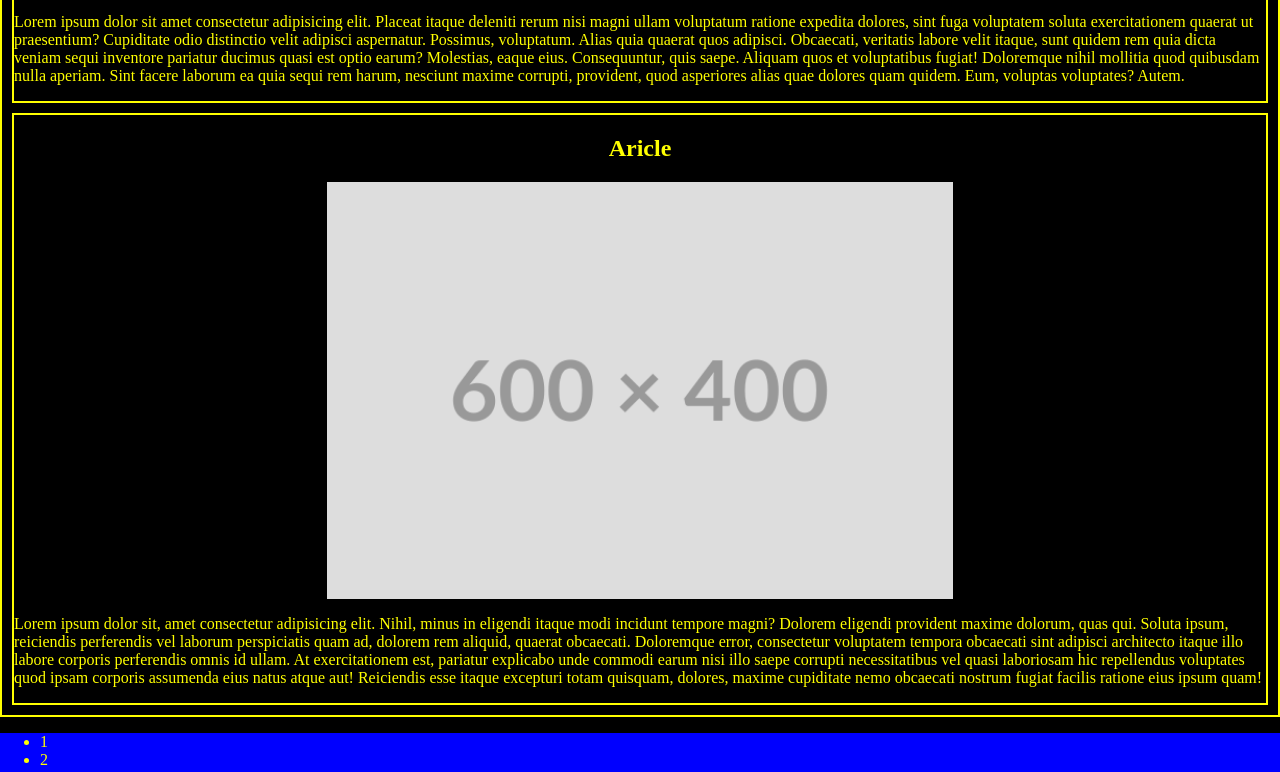
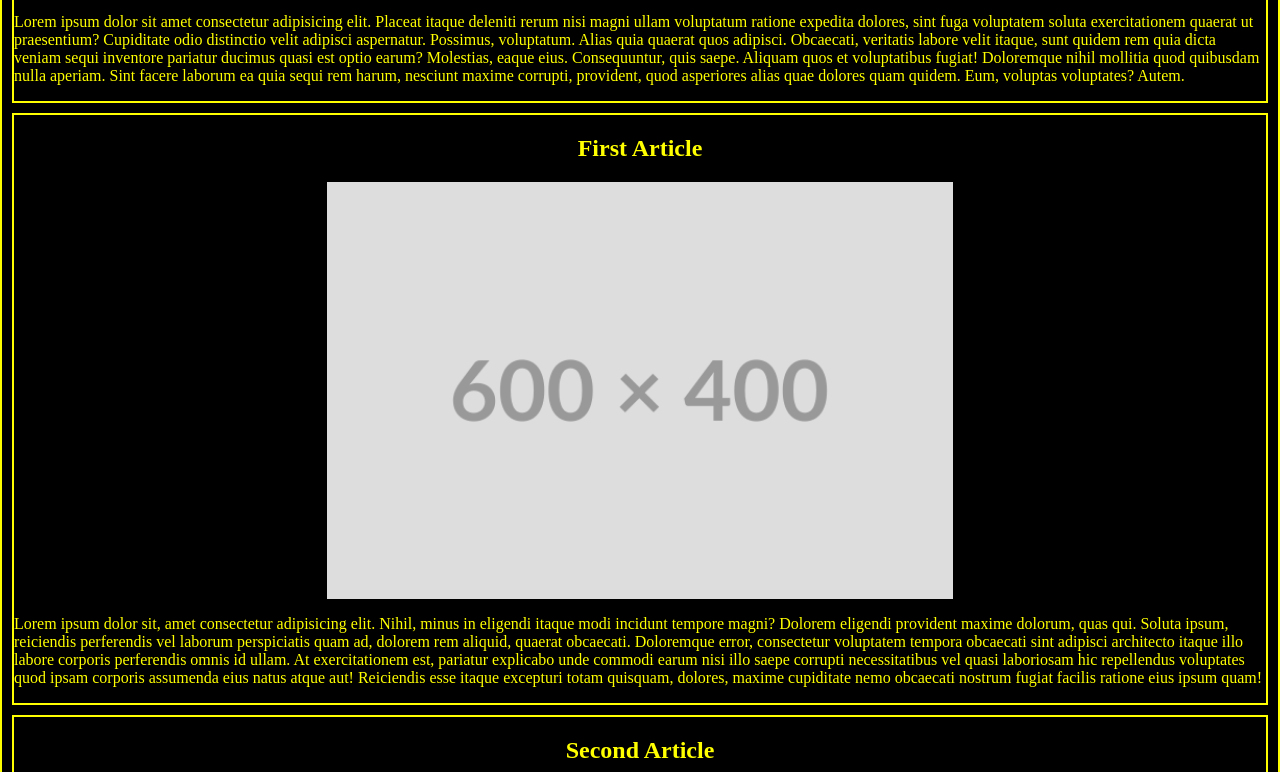
Before and after one commit to Liquidxfce/Liquidxfce.github.io, a plain HTML site: page index.html in a window 1280 px wide. Shown: the part 662-1434 px from the top of the page. Drawn offline with Linux system fonts and the light colour scheme.

Commit message:
dynamicly generate articles

```diff
--- /dev/null
+++ b/Scripts/DynamicArticles.js
@@ -0,0 +1,32 @@
+const articles = [
+  {
+    title: "First Article",
+    image: "image/placeholder600x400.png",
+    text: "Lorem ipsum dolor sit, amet consectetur adipisicing elit. Nihil, minus in eligendi itaque modi incidunt tempore magni? Dolorem eligendi provident maxime dolorum, quas qui. Soluta ipsum, reiciendis perferendis vel laborum perspiciatis quam ad, dolorem rem aliquid, quaerat obcaecati. Doloremque error, consectetur voluptatem tempora obcaecati sint adipisci architecto itaque illo labore corporis perferendis omnis id ullam. At exercitationem est, pariatur explicabo unde commodi earum nisi illo saepe corrupti necessitatibus vel quasi laboriosam hic repellendus voluptates quod ipsam corporis assumenda eius natus atque aut! Reiciendis esse itaque excepturi totam quisquam, dolores, maxime cupiditate nemo obcaecati nostrum fugiat facilis ratione eius ipsum quam!"
+  },
+  {
+    title: "Second Article",
+    image: "image/placeholder600x400.png",
+    text: "Lorem ipsum dolor sit, amet consectetur adipisicing elit. Nihil, minus in eligendi itaque modi incidunt tempore magni? Dolorem eligendi provident maxime dolorum, quas qui. Soluta ipsum, reiciendis perferendis vel laborum perspiciatis quam ad, dolorem rem aliquid, quaerat obcaecati. Doloremque error, consectetur voluptatem tempora obcaecati sint adipisci architecto itaque illo labore corporis perferendis omnis id ullam. At exercitationem est, pariatur explicabo unde commodi earum nisi illo saepe corrupti necessitatibus vel quasi laboriosam hic repellendus voluptates quod ipsam corporis assumenda eius natus atque aut! Reiciendis esse itaque excepturi totam quisquam, dolores, maxime cupiditate nemo obcaecati nostrum fugiat facilis ratione eius ipsum quam!"
+  },
+  {
+    title: "Third Article",
+    image: "image/placeholder600x400.png",
+    text: "Lorem ipsum dolor sit, amet consectetur adipisicing elit. Nihil, minus in eligendi itaque modi incidunt tempore magni? Dolorem eligendi provident maxime dolorum, quas qui. Soluta ipsum, reiciendis perferendis vel laborum perspiciatis quam ad, dolorem rem aliquid, quaerat obcaecati. Doloremque error, consectetur voluptatem tempora obcaecati sint adipisci architecto itaque illo labore corporis perferendis omnis id ullam. At exercitationem est, pariatur explicabo unde commodi earum nisi illo saepe corrupti necessitatibus vel quasi laboriosam hic repellendus voluptates quod ipsam corporis assumenda eius natus atque aut! Reiciendis esse itaque excepturi totam quisquam, dolores, maxime cupiditate nemo obcaecati nostrum fugiat facilis ratione eius ipsum quam!"
+  }
+];
+
+const container = document.getElementById("articles-container");
+
+articles.forEach(article => {
+  const articleEl = document.createElement("div");
+  articleEl.className = "article";
+
+  articleEl.innerHTML = `
+    <h2>${article.title}</h2>
+    <img src="${article.image}" alt="${article.title}">
+    <p>${article.text}</p>
+  `;
+
+  container.appendChild(articleEl);
+});
--- a/css/main.css
+++ b/css/main.css
@@ -78,3 +78,12 @@ img{
     display: grid;
     grid-template-columns: 1fr 1fr 1fr 1fr;
 }
+/* Dynamic article */
+.article {
+    border: 2px solid yellow;
+    margin: 10px;
+}
+.article img {
+    max-width: 100%;
+    height: auto;
+}
--- a/index.html
+++ b/index.html
@@ -34,11 +34,9 @@
                 <img src="image/placeholder600x400.png" alt="">
                 <p>Lorem ipsum dolor sit amet consectetur adipisicing elit. Placeat itaque deleniti rerum nisi magni ullam voluptatum ratione expedita dolores, sint fuga voluptatem soluta exercitationem quaerat ut praesentium? Cupiditate odio distinctio velit adipisci aspernatur. Possimus, voluptatum. Alias quia quaerat quos adipisci. Obcaecati, veritatis labore velit itaque, sunt quidem rem quia dicta veniam sequi inventore pariatur ducimus quasi est optio earum? Molestias, eaque eius. Consequuntur, quis saepe. Aliquam quos et voluptatibus fugiat! Doloremque nihil mollitia quod quibusdam nulla aperiam. Sint facere laborum ea quia sequi rem harum, nesciunt maxime corrupti, provident, quod asperiores alias quae dolores quam quidem. Eum, voluptas voluptates? Autem.</p>
             </article>
-            <article>
-                <h2>Aricle</h2>
-                <img src="image/placeholder600x400.png" alt="">
-                <p>Lorem ipsum dolor sit, amet consectetur adipisicing elit. Nihil, minus in eligendi itaque modi incidunt tempore magni? Dolorem eligendi provident maxime dolorum, quas qui. Soluta ipsum, reiciendis perferendis vel laborum perspiciatis quam ad, dolorem rem aliquid, quaerat obcaecati. Doloremque error, consectetur voluptatem tempora obcaecati sint adipisci architecto itaque illo labore corporis perferendis omnis id ullam. At exercitationem est, pariatur explicabo unde commodi earum nisi illo saepe corrupti necessitatibus vel quasi laboriosam hic repellendus voluptates quod ipsam corporis assumenda eius natus atque aut! Reiciendis esse itaque excepturi totam quisquam, dolores, maxime cupiditate nemo obcaecati nostrum fugiat facilis ratione eius ipsum quam!</p>
-            </article>
+            <div id="articles-container"></div>
+
+            <script src="Scripts/DynamicArticles.js"></script>
         </section>
     </main>
     <footer>
```
